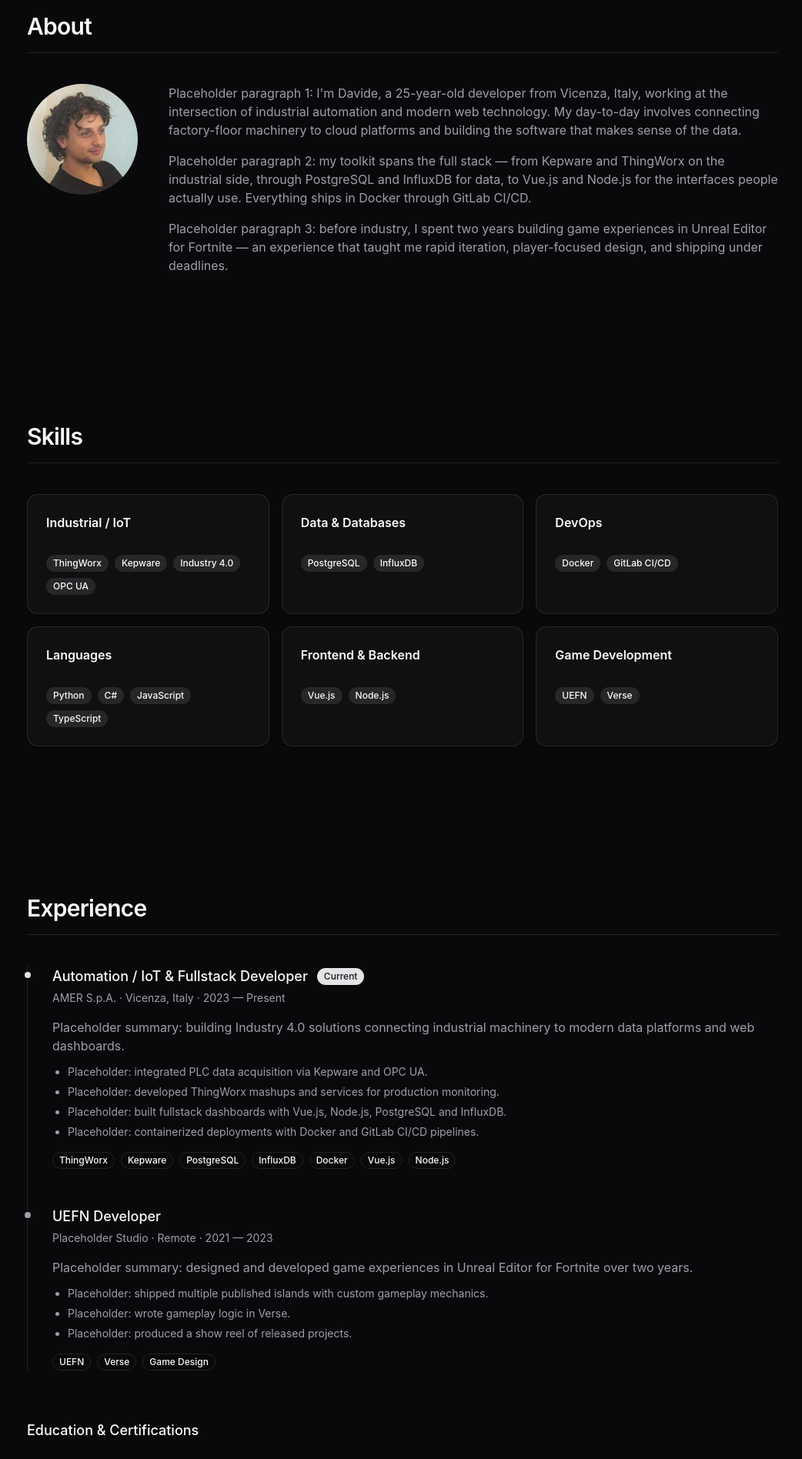
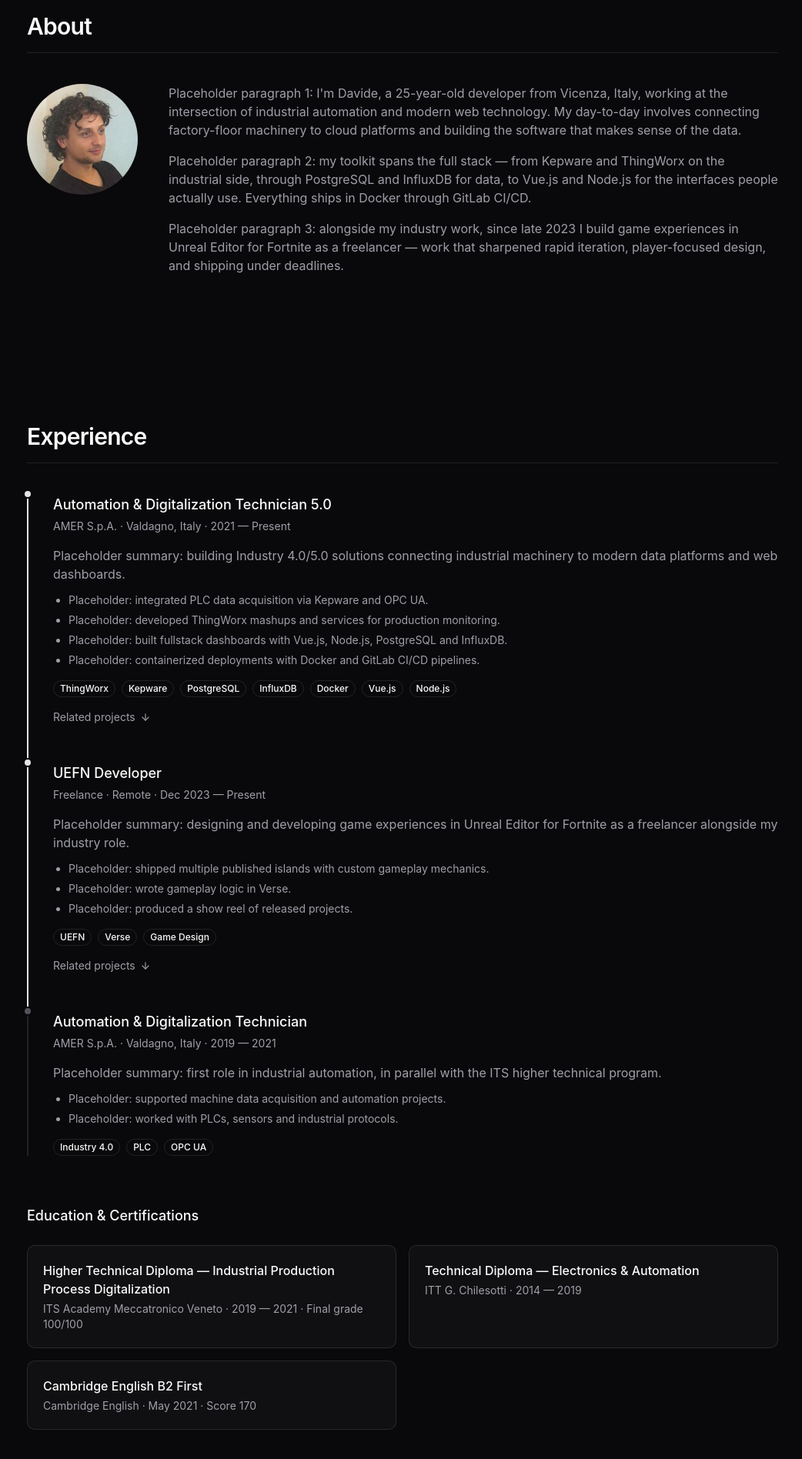
Before and after one commit to dzerk11/portfolio, a Vue app: page / in a window 1280 px wide. Shown: the part 880-2776 px from the top of the page at 77% size, without its empty margins (117-1159 px from the left). Built offline with nearby package versions, Linux system fonts and the light colour scheme.

Commit message:
feat: update dependencies and  content

```diff
--- a/index.html
+++ b/index.html
@@ -7,7 +7,7 @@
     <title>Davide Zattra — Automation, IoT & Fullstack Developer</title>
     <meta
       name="description"
-      content="Portfolio of Davide Zattra — automation, IoT and Industry 4.0 fullstack developer from Italy. ThingWorx, Kepware, Vue.js, Node.js, and former UEFN developer."
+      content="Portfolio of Davide Zattra — Full-Stack Developer & Industrial Automation Engineer from Vicenza, Italy. ThingWorx, Kepware, Vue.js, Node.js, and freelance UEFN developer."
     />
     <meta property="og:title" content="Davide Zattra — Automation, IoT & Fullstack Developer" />
     <meta
--- a/package.json
+++ b/package.json
@@ -20,12 +20,12 @@
     "vue": "^3.5.40"
   },
   "devDependencies": {
-    "@types/node": "^24.13.3",
+    "@types/node": "^26.1.2",
     "@vitejs/plugin-vue": "^6.0.8",
     "@vue/tsconfig": "^0.9.1",
     "tw-animate-css": "^1.4.0",
-    "typescript": "~6.0.2",
+    "typescript": "^6.0.3",
     "vite": "^8.2.0",
-    "vue-tsc": "^3.3.8"
+    "vue-tsc": "^3.3.9"
   }
 }
--- a/src/App.vue
+++ b/src/App.vue
@@ -14,9 +14,9 @@ import ContactSection from '@/components/sections/ContactSection.vue'
   <main>
     <HeroSection />
     <AboutSection />
-    <SkillsSection />
     <ExperienceSection />
     <ProjectsSection />
+    <SkillsSection />
     <ContactSection />
   </main>
   <SiteFooter />
--- a/src/components/layout/SiteHeader.vue
+++ b/src/components/layout/SiteHeader.vue
@@ -5,9 +5,9 @@ import { asset } from '@/lib/utils'
 
 const navItems = [
   { label: 'About', href: '#about' },
-  { label: 'Skills', href: '#skills' },
   { label: 'Experience', href: '#experience' },
   { label: 'Projects', href: '#projects' },
+  { label: 'Skills', href: '#skills' },
   { label: 'Contact', href: '#contact' },
 ]
 
--- a/src/components/sections/AboutSection.vue
+++ b/src/components/sections/AboutSection.vue
@@ -31,10 +31,10 @@ import { asset } from '@/lib/utils'
             Everything ships in Docker through GitLab CI/CD.
           </p>
           <p>
-            Placeholder paragraph 3: before industry, I spent two years building
-            game experiences in Unreal Editor for Fortnite — an experience that
-            taught me rapid iteration, player-focused design, and shipping under
-            deadlines.
+            Placeholder paragraph 3: alongside my industry work, since late 2023
+            I build game experiences in Unreal Editor for Fortnite as a
+            freelancer — work that sharpened rapid iteration, player-focused
+            design, and shipping under deadlines.
           </p>
         </div>
       </div>
--- a/src/components/sections/ExperienceSection.vue
+++ b/src/components/sections/ExperienceSection.vue
@@ -1,4 +1,5 @@
 <script setup lang="ts">
+import { ArrowDown } from '@lucide/vue'
 import { Badge } from '@/components/ui/badge'
 import { Separator } from '@/components/ui/separator'
 import { education, experiences } from '@/data/experience'
@@ -10,18 +11,24 @@ import { education, experiences } from '@/data/experience'
       <h2 class="text-2xl font-semibold tracking-tight text-foreground sm:text-3xl">Experience</h2>
       <Separator class="mt-4 mb-10" />
 
-      <ol class="relative space-y-12 border-l border-border pl-8">
-        <li v-for="exp in experiences" :key="exp.role" class="relative">
-          <!-- Timeline dot -->
+      <ol>
+        <li
+          v-for="exp in experiences"
+          :key="exp.role + exp.period"
+          class="relative border-l-2 pl-8 pb-12 last:pb-0"
+          :class="exp.current ? 'border-primary' : 'border-border'"
+        >
+          <!-- Timeline dot, centered on the rail color transition -->
+          <span v-if="exp.current" class="absolute -left-[7px] -top-1.5 flex size-3">
+            <span class="absolute inline-flex size-full animate-ping rounded-full bg-primary/60" />
+            <span class="relative inline-flex size-3 rounded-full border-2 border-background bg-primary" />
+          </span>
           <span
-            class="absolute -left-[2.35rem] top-1.5 size-3 rounded-full border-2 border-background"
-            :class="exp.current ? 'bg-primary' : 'bg-muted-foreground'"
+            v-else
+            class="absolute -left-[7px] -top-1.5 size-3 rounded-full border-2 border-background bg-zinc-600"
           />
 
-          <div class="flex flex-wrap items-center gap-x-3 gap-y-1">
-            <h3 class="text-lg font-medium text-foreground">{{ exp.role }}</h3>
-            <Badge v-if="exp.current" variant="default">Current</Badge>
-          </div>
+          <h3 class="text-lg font-medium text-foreground">{{ exp.role }}</h3>
           <p class="mt-1 text-sm text-muted-foreground">
             {{ exp.company }} · {{ exp.location }} · {{ exp.period }}
           </p>
@@ -35,6 +42,15 @@ import { education, experiences } from '@/data/experience'
           <div class="mt-4 flex flex-wrap gap-2">
             <Badge v-for="tag in exp.tags" :key="tag" variant="outline">{{ tag }}</Badge>
           </div>
+
+          <a
+            v-if="exp.relatedAnchor"
+            :href="exp.relatedAnchor"
+            class="mt-4 inline-flex items-center gap-1.5 text-sm text-muted-foreground transition-colors hover:text-foreground"
+          >
+            Related projects
+            <ArrowDown class="size-3.5" />
+          </a>
         </li>
       </ol>
 
--- a/src/components/sections/HeroSection.vue
+++ b/src/components/sections/HeroSection.vue
@@ -26,12 +26,12 @@ import { asset } from '@/lib/utils'
         Davide Zattra
       </h1>
       <p class="mt-4 max-w-2xl text-xl text-muted-foreground sm:text-2xl">
-        Fullstack developer bridging industrial machines and modern software.
+        Full-Stack Developer &amp; Industrial Automation Engineer
       </p>
       <p class="mt-6 max-w-2xl text-muted-foreground">
         Placeholder intro: I design and build Industry 4.0 solutions from
         Vicenza, Italy — from PLC data acquisition to real-time dashboards —
-        with a past life crafting game experiences in UEFN.
+        and craft game experiences in UEFN as a freelancer.
       </p>
 
       <div class="mt-10 flex flex-wrap items-center gap-3">
--- a/src/data/experience.ts
+++ b/src/data/experience.ts
@@ -7,6 +7,8 @@ export interface Experience {
   summary: string
   highlights: string[]
   tags: string[]
+  /** Anchor of a section showing related work, e.g. '#projects' */
+  relatedAnchor?: string
 }
 
 export interface Education {
@@ -18,9 +20,15 @@ export interface Education {
 
 export const education: Education[] = [
   {
-    title: 'Higher Technical Diploma — Mechatronics',
+    title: 'Higher Technical Diploma — Industrial Production Process Digitalization',
     school: 'ITS Academy Meccatronico Veneto',
     period: '2019 — 2021',
+    note: 'Final grade 100/100',
+  },
+  {
+    title: 'Technical Diploma — Electronics & Automation',
+    school: 'ITT G. Chilesotti',
+    period: '2014 — 2019',
   },
   {
     title: 'Cambridge English B2 First',
@@ -32,13 +40,13 @@ export const education: Education[] = [
 
 export const experiences: Experience[] = [
   {
-    role: 'Automation / IoT & Fullstack Developer',
+    role: 'Automation & Digitalization Technician 5.0',
     company: 'AMER S.p.A.',
-    location: 'Vicenza, Italy',
-    period: '2023 — Present',
+    location: 'Valdagno, Italy',
+    period: '2021 — Present',
     current: true,
     summary:
-      'Placeholder summary: building Industry 4.0 solutions connecting industrial machinery to modern data platforms and web dashboards.',
+      'Placeholder summary: building Industry 4.0/5.0 solutions connecting industrial machinery to modern data platforms and web dashboards.',
     highlights: [
       'Placeholder: integrated PLC data acquisition via Kepware and OPC UA.',
       'Placeholder: developed ThingWorx mashups and services for production monitoring.',
@@ -46,20 +54,36 @@ export const experiences: Experience[] = [
       'Placeholder: containerized deployments with Docker and GitLab CI/CD pipelines.',
     ],
     tags: ['ThingWorx', 'Kepware', 'PostgreSQL', 'InfluxDB', 'Docker', 'Vue.js', 'Node.js'],
+    relatedAnchor: '#projects',
   },
   {
     role: 'UEFN Developer',
-    company: 'Placeholder Studio',
+    company: 'Freelance',
     location: 'Remote',
-    period: '2021 — 2023',
-    current: false,
+    period: 'Dec 2023 — Present',
+    current: true,
     summary:
-      'Placeholder summary: designed and developed game experiences in Unreal Editor for Fortnite over two years.',
+      'Placeholder summary: designing and developing game experiences in Unreal Editor for Fortnite as a freelancer alongside my industry role.',
     highlights: [
       'Placeholder: shipped multiple published islands with custom gameplay mechanics.',
       'Placeholder: wrote gameplay logic in Verse.',
       'Placeholder: produced a show reel of released projects.',
     ],
     tags: ['UEFN', 'Verse', 'Game Design'],
+    relatedAnchor: '#projects',
+  },
+  {
+    role: 'Automation & Digitalization Technician',
+    company: 'AMER S.p.A.',
+    location: 'Valdagno, Italy',
+    period: '2019 — 2021',
+    current: false,
+    summary:
+      'Placeholder summary: first role in industrial automation, in parallel with the ITS higher technical program.',
+    highlights: [
+      'Placeholder: supported machine data acquisition and automation projects.',
+      'Placeholder: worked with PLCs, sensors and industrial protocols.',
+    ],
+    tags: ['Industry 4.0', 'PLC', 'OPC UA'],
   },
 ]
```
Also changed, not shown: src/components/sections/ProjectCard.vue (+46 -2 lines), 1 other file (tests, documents, lock files or other folders).
